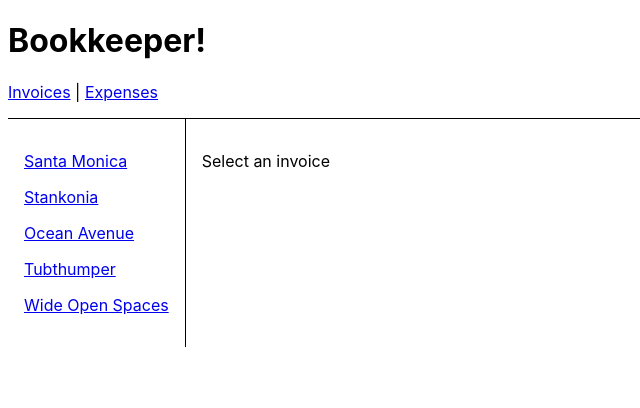
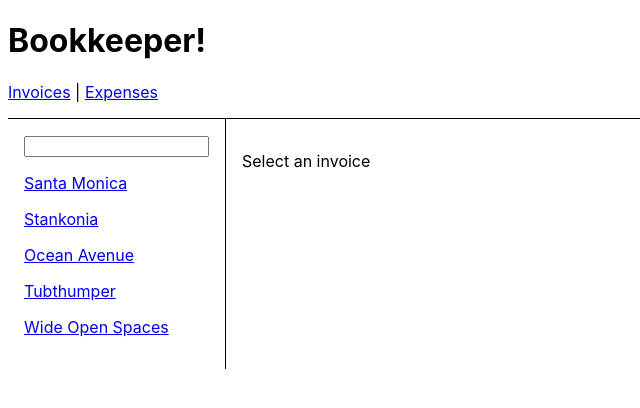
Before and after one commit to sisilhowie99/react-router-tutorial, a React (Vite) app: page /invoices in a window 1280 px wide. Shown: the top 408 px of the page, without its empty margins (0-640 px from the left). Built offline with nearby package versions, Linux system fonts and the light colour scheme.

Commit message:
Implement search params to filter invoices

```diff
--- a/src/routes/invoices.jsx
+++ b/src/routes/invoices.jsx
@@ -1,13 +1,29 @@
-import { NavLink, Outlet } from 'react-router-dom';
+import { NavLink, Outlet, useSearchParams } from 'react-router-dom';
+import { setTokenSourceMapRange } from 'typescript/lib/tsserverlibrary';
 import { getInvoices } from '../data';
 
 export default function Invoices() {
   let invoices = getInvoices();
+  let [searchParams, setSearchParams] = useSearchParams();
 
   return (
     <div style={{ display: 'flex' }}>
       <nav style={{ borderRight: '1px solid', padding: '1rem' }}>
-        {invoices.map((invoice) => (
+        <input
+          value={searchParams.get('filter') || ''}
+          onChange={(event) => {
+            let filter = event.target.value;
+            filter ? setSearchParams({ filter }) : setSearchParams({});
+          }}
+        />
+        {invoices
+          .filter((invoice) => {
+            let filter = searchParams.get('filter');
+            if (!filter) return true;
+            let name = invoice.name.toLowerCase();
+            return name.startsWith(filter.toLowerCase());
+          })
+          .map((invoice) => (
             <NavLink
               style={({ isActive }) => {
                 return {
```
Lines whose indentation alone changed are shown as unchanged.
